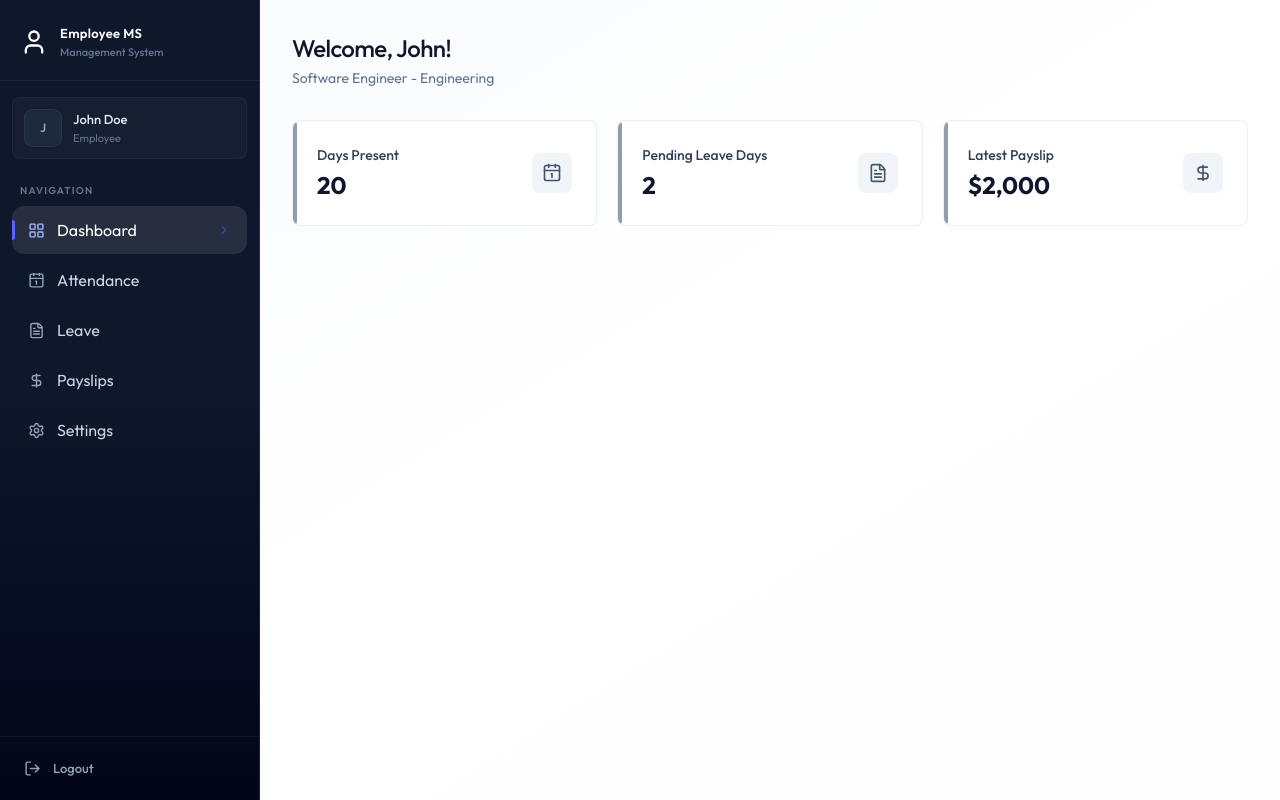
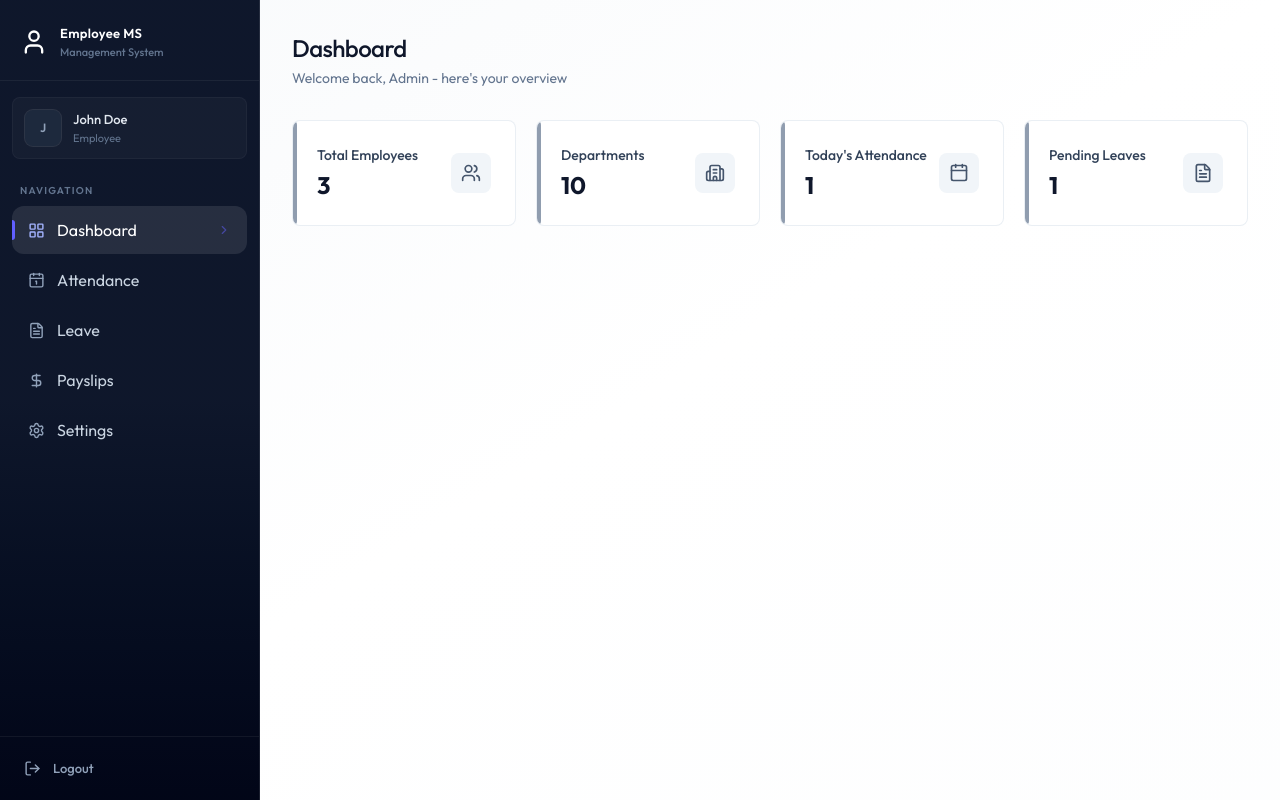
Before and after one commit to FidelMunywoki/employee-management, a React (Vite) app in the folder frontend/: page /dashboard in a window 1280 px wide. Built offline with nearby package versions, Linux system fonts and the light colour scheme.

Commit message:
completed admin Admin dashboard

```diff
--- /dev/null
+++ b/frontend/src/components/AdminDashboard.jsx
@@ -0,0 +1,62 @@
+import { Building2Icon, CalendarIcon, FileTextIcon, UsersIcon } from 'lucide-react'
+import React from 'react'
+
+const AdminDashboard = ({ data }) => {
+    const stats = [
+        {
+            icon: UsersIcon,
+            value: data.totalEmployees,
+            label: "Total Employees",
+            description: "Active Workforce"
+        },
+        {
+            icon: Building2Icon,
+            value: data.totalDepartments,
+            label: "Departments",
+            description: "Organizational Units"
+        },
+        {
+            icon: CalendarIcon,
+            value: data.todayAttendance,
+            label: "Today's Attendance",
+            description: "Current Day Attendance"
+        },
+        {
+            icon: FileTextIcon,
+            value: data.pendingLeaves,
+            label: "Pending Leaves",
+            description: "Leaves Awaiting Approval"
+        }
+    ]
+
+  return (
+    <div className='animate-fade-in'>
+        <div className='page-header'>
+            <h1 className='page-title'>Dashboard</h1>
+            <p className='page-subtitle'>
+                Welcome back, Admin - here's your overview
+            </p>
+
+        </div>
+        <div className='grid grid-cols-1 sm:grid-cols-3 gap-4 sm:gap-5 lg:grid-cols-4 mb-8'>
+            {stats.map((stat, index) => (
+                <div key={index} className='card card-hover p-5 sm:p-6 relative overflow-hidden group flex items-center justify-between'>
+
+                    <div className='absolute left-0 top-0 bottom-0 w-1 rounded-r-full bg-slate-500/70 group-hover:bg-indigo-500/70 transition-colors duration-200'/>  {/* ← moved here */}
+
+                    <div>
+                        <p className='text-sm font-medium text-slate-700'>{stat.label}</p>
+                        <p className='text-2xl font-bold text-slate-900 mt-1'>{stat.value}</p>
+                    </div>
+                    <stat.icon className='size-10 p-2.5 rounded-lg bg-slate-100 text-slate-600
+                    group-hover:bg-indigo-50 group-hover:text-indigo-600 transition-colors duration-200'/>
+                </div>
+            ))}
+
+        </div>
+
+    </div>
+  )
+}
+
+export default AdminDashboard
--- a/frontend/src/components/EmployeeDashboard.jsx
+++ b/frontend/src/components/EmployeeDashboard.jsx
@@ -1,5 +1,5 @@
-import { Calendar1Icon, DollarSignIcon, FileTextIcon} from "lucide-react"
-
+import { ArrowRightIcon, Calendar1Icon, DollarSignIcon, FileTextIcon} from "lucide-react"
+import { Link } from "react-router-dom"
 
 const EmployeeDashboard = ({data}) => {
 
@@ -53,6 +53,16 @@
 
         </div>
 
+        <div className="flex flex-col sm:flex-row gap-3">
+            <Link to= "/attendance" className="btn btn-primary text-center inline-flex items-center gap-2 justify-center w-full sm:w-auto">
+                Mark Attendance <ArrowRightIcon className="w-4 h-4" />
+            </Link>
+
+            <Link to= "/leave" className="btn btn-secondary text-center inline-flex items-center gap-2 justify-center w-full sm:w-auto">
+                Apply for Leave <ArrowRightIcon className="w-4 h-4" />
+            </Link>
+        </div>
+
     </div>
   )
 }
--- a/frontend/src/pages/Dashboard.jsx
+++ b/frontend/src/pages/Dashboard.jsx
@@ -1,11 +1,12 @@
 import { useEffect, useState } from "react"
-import { dummyEmployeeDashboardData } from "../assets/assets"
+import { dummyEmployeeDashboardData, dummyAdminDashboardData } from "../assets/assets"
 import Loading from "../components/Loading"
 import EmployeeDashboard from "../components/EmployeeDashboard"
+import AdminDashboard from "../components/AdminDashboard"
 
 const Dashboard = () => {
 
-  const [data] = useState(dummyEmployeeDashboardData)
+  const [data] = useState(dummyAdminDashboardData)
   const [loading, setLoading] = useState(true)
 
   useEffect(() => {
@@ -21,7 +22,7 @@
   if(!data) return <p className="text-center text-slate-500 py-12">No data available</p>
 
   if(data.role === "ADMIN") {
-    return  <div>Admin Dashboard</div>
+    return  <AdminDashboard data={data} />
   } else {
     return <EmployeeDashboard data={data} />
   }
```
